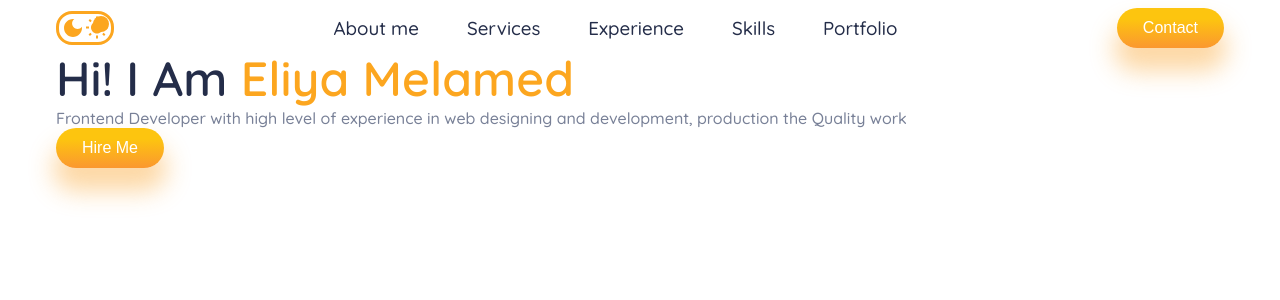
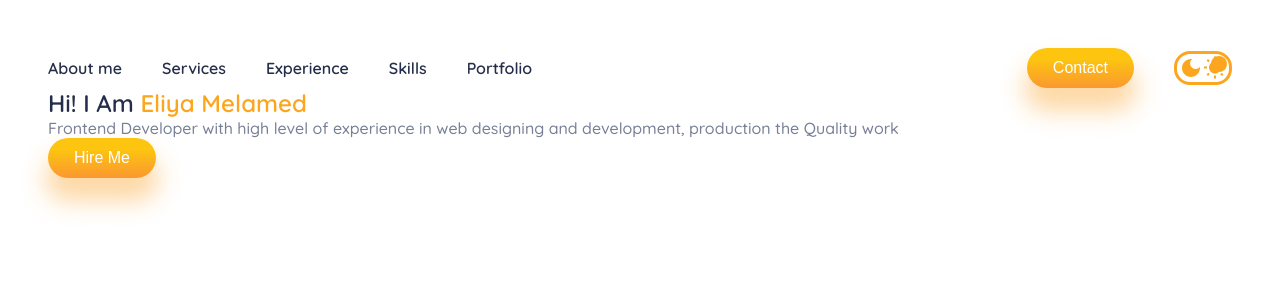
Before and after one commit to eliyamelamed1/portfolio, a Next.js app: page / in a window 1280 px wide. Shown: the top 300 px of the page. Built offline with nearby package versions, Linux system fonts and the light colour scheme.

Commit message:
improved navbar design

```diff
--- a/components/Navbar.tsx
+++ b/components/Navbar.tsx
@@ -1,28 +1,33 @@
-import React from 'react';
+import * as React from 'react';
+
+import AppBar from '@mui/material/AppBar';
 import Toggle from './Toggle';
+import Toolbar from '@mui/material/Toolbar';
 import UIButton from './UI/UIButton';
+import UINavBtn from './UI/UINavBtn';
 import styles from '../styles/components/Navbar.module.scss';
 
 const links = ['About me', 'Services', 'Experience', 'Skills', 'Portfolio'];
 
-const LinkContainer = () => {
+const Navbar = () => {
+    const DesktopBar = () => {
+        return (
+            <div className={styles.linksContainer}>
+                {links.map((page) => (
+                    <UINavBtn key={page}>{page}</UINavBtn>
+                ))}
+            </div>
+        );
+    };
+
     return (
-        <div className={styles.LinkContainer}>
-            {links.map((link) => {
-                return <h3 key={link}>{link}</h3>;
-            })}
+        <div className={styles.nav}>
+            <DesktopBar />
+            <section>
+                <UIButton>Contact</UIButton>
+                <Toggle />
+            </section>
         </div>
     );
 };
-
-const Navbar = () => {
-    return (
-        <nav className={styles.nav}>
-            <Toggle />
-            <LinkContainer />
-            <UIButton>Contact</UIButton>
-        </nav>
-    );
-};
-
 export default Navbar;
--- /dev/null
+++ b/components/UI/UINavBtn.tsx
@@ -0,0 +1,8 @@
+import React from 'react';
+import styles from '../../styles/components/UI/UINavBtn.module.scss';
+
+const UINavBtn = ({ children }) => {
+    return <div className={styles.button}>{children}</div>;
+};
+
+export default UINavBtn;
--- a/styles/breakpoints.scss
+++ b/styles/breakpoints.scss
@@ -31,7 +31,7 @@
 $breakpoints: (
     'phone': 320px,
     'mini-tablet': 500px,
-    'tablet': 768px,
+    'tablet': 800px,
     'desktop': 1024px,
 ) !default;
 
--- a/styles/components/Navbar.module.scss
+++ b/styles/components/Navbar.module.scss
@@ -1,9 +1,32 @@
+@import '../breakpoints.scss';
 .nav {
+    background-color: transparent;
+    box-shadow: none;
     display: flex;
-    align-items: center;
     justify-content: space-between;
+    section {
+        display: flex;
+        justify-content: space-between;
+        width: 100%;
+        align-items: center;
+    }
+    .linksContainer {
+        display: none;
+    }
 }
-.LinkContainer {
-    display: flex;
-    gap: 3rem;
+@include media('>tablet') {
+    .nav {
+        .linksContainer {
+            display: flex;
+            gap: 2.5rem;
+            flex-direction: row;
+            align-items: center;
+        }
+        section {
+            display: flex;
+            gap: 2.5rem;
+            align-items: center;
+            width: unset;
+        }
+    }
 }
--- /dev/null
+++ b/styles/components/UI/UINavBtn.module.scss
@@ -0,0 +1,12 @@
+.button {
+    color: var(--text-primary);
+    font-weight: 600;
+
+    &:hover {
+        color: var(--primary-color);
+        cursor: pointer;
+    }
+}
+.icon {
+    color: green;
+}
--- a/styles/main.scss
+++ b/styles/main.scss
@@ -1,5 +1,4 @@
 @import 'base/_fonts';
-
 :root {
     --background-color: white;
     --primary-color: #fca61f;
@@ -15,8 +14,9 @@
 }
 
 h1 {
-    font-size: 3rem;
+    font-size: 1.5rem;
     font-weight: 600;
+    color: var(--text-primary);
 }
 ul {
     list-style-type: none;
@@ -30,7 +30,7 @@ span {
 }
 html {
     background-color: var(--background-color);
-    padding: 0.5rem 3.5rem;
+    padding: 3rem;
     z-index: 1;
     font-size: 16px;
     color: inherit;
```
